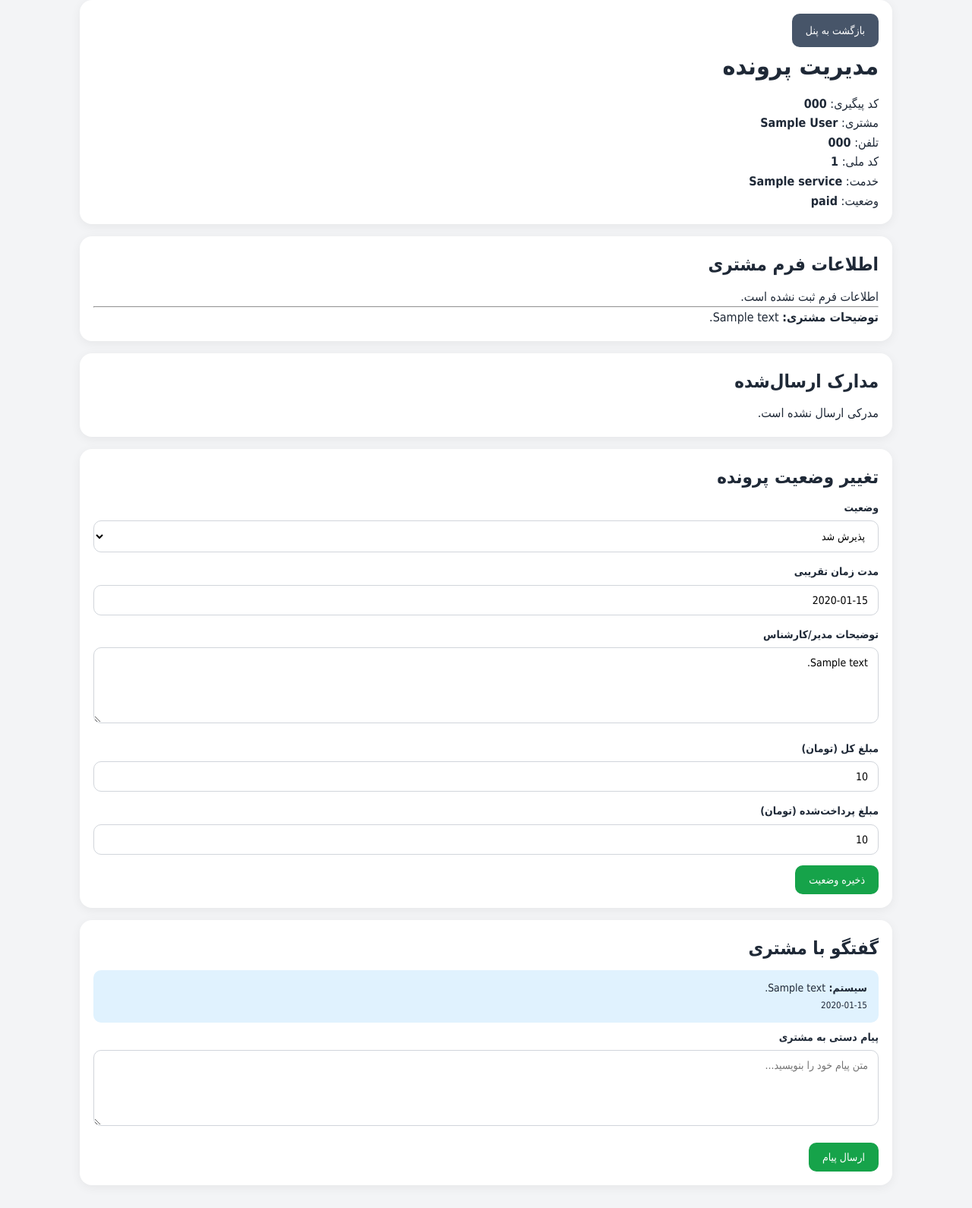
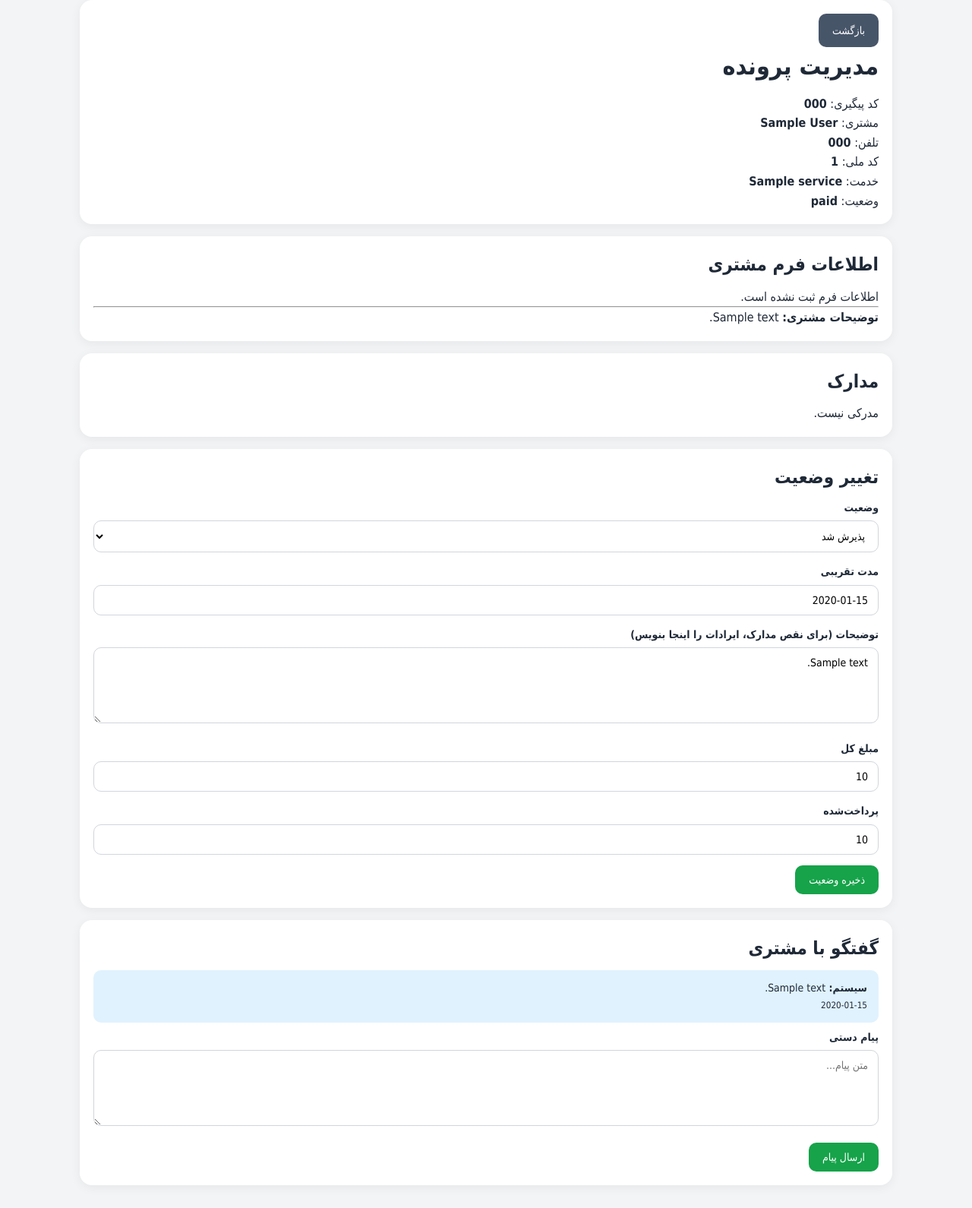
Before and after one commit to amhmdy307-stack/online-novin, a Flask app: page /admin/request/1 in a window 1280 px wide. Shown: the whole page at 76% size. Run offline with Flask 3, Linux system fonts and the light colour scheme; the visitor is signed in with stand-in values (Sample User, id 1); data comes from the database, SQL or seed files in the repository; tables that the repository leaves empty hold one stand-in row (values such as "Sample post").

Commit message:
Update admin_request.html

```diff
--- a/templates/admin_request.html
+++ b/templates/admin_request.html
@@ -3,9 +3,8 @@
 {% block title %}مدیریت پرونده{% endblock %}
 
 {% block content %}
-
 <div class="card">
-    <a href="{{ url_for('admin') }}" class="btn btn-secondary">بازگشت به پنل</a>
+    <a href="{{ url_for('admin') }}" class="btn btn-secondary">بازگشت</a>
     <h1>مدیریت پرونده</h1>
     <p>کد پیگیری: <strong>{{ req.tracking_code }}</strong></p>
     <p>مشتری: <strong>{{ req.customer_name or '-' }}</strong></p>
@@ -25,29 +24,27 @@
         <p>اطلاعات فرم ثبت نشده است.</p>
     {% endif %}
     {% if req.customer_note %}
-        <hr>
-        <p><strong>توضیحات مشتری:</strong> {{ req.customer_note }}</p>
+        <hr><p><strong>توضیحات مشتری:</strong> {{ req.customer_note }}</p>
     {% endif %}
 </div>
 
 <div class="card">
-    <h2>مدارک ارسال‌شده</h2>
+    <h2>مدارک</h2>
     {% if docs %}
         {% for doc in docs %}
         <div style="border-bottom:1px solid #eee; padding:10px 0;">
-                <strong>{{ doc }}</strong>
-                <br>
+            <strong>{{ doc }}</strong><br>
             <a href="{{ url_for('uploaded_file', filename=doc) }}" target="_blank" class="btn" style="padding:5px 10px;font-size:12px;margin-top:5px;">مشاهده</a>
             <a href="{{ url_for('uploaded_file', filename=doc) }}" download class="btn btn-secondary" style="padding:5px 10px;font-size:12px;margin-top:5px;">دانلود</a>
         </div>
         {% endfor %}
     {% else %}
-        <p>مدرکی ارسال نشده است.</p>
+        <p>مدرکی نیست.</p>
     {% endif %}
 </div>
 
 <div class="card">
-    <h2>تغییر وضعیت پرونده</h2>
+    <h2>تغییر وضعیت</h2>
     <form method="POST">
         <input type="hidden" name="action" value="update">
         <label>وضعیت</label>
@@ -62,19 +59,14 @@
             <option value="در انتظار پرداخت" {% if req.status == 'در انتظار پرداخت' %}selected{% endif %}>در انتظار پرداخت</option>
             <option value="در انتظار بررسی" {% if req.status == 'در انتظار بررسی' %}selected{% endif %}>در انتظار بررسی</option>
         </select>
-
-        <label>مدت زمان تقریبی</label>
-        <input type="text" name="estimated_time" value="{{ req.estimated_time or '' }}" placeholder="مثلاً ۲ ساعت">
-
-        <label>توضیحات مدیر/کارشناس</label>
+        <label>مدت تقریبی</label>
+        <input type="text" name="estimated_time" value="{{ req.estimated_time or '' }}">
+        <label>توضیحات (برای نقص مدارک، ایرادات را اینجا بنویس)</label>
         <textarea name="admin_note">{{ req.admin_note or '' }}</textarea>
-
-        <label>مبلغ کل (تومان)</label>
+        <label>مبلغ کل</label>
         <input type="number" name="total_price" value="{{ req.total_price or 0 }}" min="0">
-
-        <label>مبلغ پرداخت‌شده (تومان)</label>
+        <label>پرداخت‌شده</label>
         <input type="number" name="paid_price" value="{{ req.paid_price or 0 }}" min="0">
-
         <button type="submit" class="btn">ذخیره وضعیت</button>
     </form>
 </div>
@@ -85,24 +77,20 @@
     <div class="alert" style="margin-bottom:8px;">
         <strong>
             {% if message.sender == 'customer' %}مشتری:
-                {% elif message.sender == 'admin' %}مدیر/کارشناس:
-                {% else %}سیستم:
-                {% endif %}
+            {% elif message.sender == 'admin' %}کارشناس:
+            {% else %}سیستم:{% endif %}
         </strong>
         {{ message.message }}
-            <br>
-            <small>{{ message.created_at }}</small>
+        <br><small>{{ message.created_at }}</small>
     </div>
     {% else %}
-        <p>هنوز پیامی وجود ندارد.</p>
+    <p>پیامی نیست.</p>
     {% endfor %}
-
     <form method="POST">
         <input type="hidden" name="action" value="message">
-        <label>پیام دستی به مشتری</label>
-        <textarea name="message" required placeholder="متن پیام خود را بنویسید..."></textarea>
+        <label>پیام دستی</label>
+        <textarea name="message" required placeholder="متن پیام..."></textarea>
         <button type="submit" class="btn">ارسال پیام</button>
     </form>
 </div>
-
 {% endblock %}
```
Lines whose indentation alone changed are shown as unchanged.
